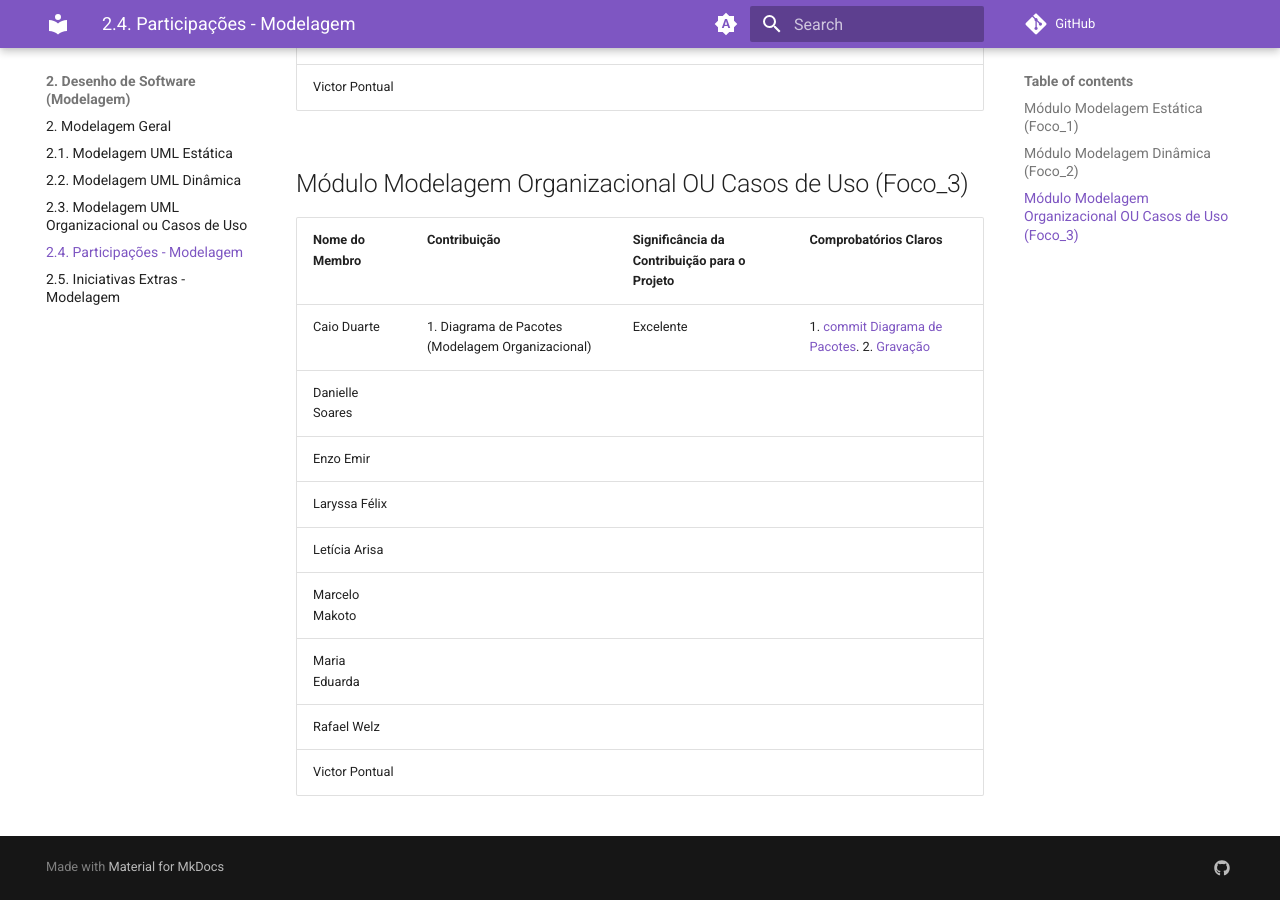
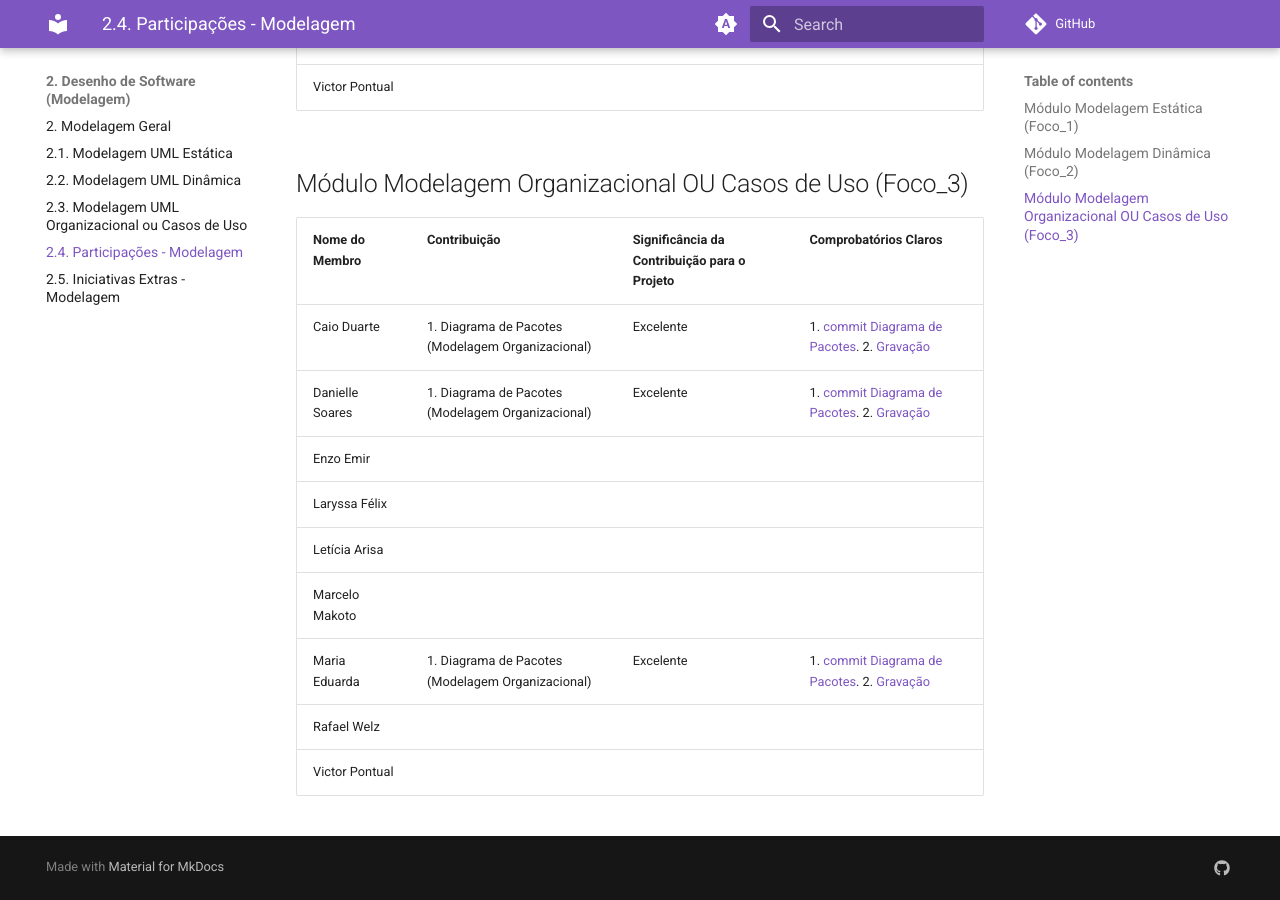
Before and after one commit to UnBArqDsw2025-2-Turma01/2025.2-T01-G1_JogoDigital_Entrega_02, an MkDocs documentation site: the page built from docs/Modelagem/2.4.ParticipacoesModelagem.md, in a window 1280 px wide and 900 px high, scrolled down 1456 px. Built offline with MkDocs 1.6.1 and Material for MkDocs 9.7.7, drawn with Linux system fonts in a browser that asks for light colours.

Commit message:
feat: adiciona mais participações

```diff
--- a/docs/Modelagem/2.4.ParticipacoesModelagem.md
+++ b/docs/Modelagem/2.4.ParticipacoesModelagem.md
@@ -37,11 +37,11 @@ Breve relato sobre as participações/contribuições de cada membro à entrega.
 | Nome do Membro  | Contribuição | Significância da Contribuição para o Projeto | Comprobatórios Claros |
 | --------------- | ------------ | -------------------------------------------- | --------------------- |
 | Caio Duarte     | 1. Diagrama de Pacotes (Modelagem Organizacional)            |Excelente      | 1. [commit Diagrama de Pacotes](https://github.com/UnBArqDsw2025-2-Turma01/2025.2-T01-G1_JogoDigital_Entrega_02/commit/05f5578228a89522bf5e17ee69fa2396973f8e35). 2. [Gravação](https://youtu.be/uXsC8_--G7E)                 |
-| Danielle Soares |              |                                              |                       |
+| Danielle Soares | 1. Diagrama de Pacotes (Modelagem Organizacional)            |Excelente      | 1. [commit Diagrama de Pacotes](https://github.com/UnBArqDsw2025-2-Turma01/2025.2-T01-G1_JogoDigital_Entrega_02/commit/05f5578228a89522bf5e17ee69fa2396973f8e35). 2. [Gravação](https://youtu.be/uXsC8_--G7E)                 |
 | Enzo Emir       |              |                                              |                       |
 | Laryssa Félix   |              |                                              |                       |
 | Letícia Arisa   |              |                                              |                       |
 | Marcelo Makoto  |              |                                              |                       |
-| Maria Eduarda   |              |                                              |                       |
+| Maria Eduarda   | 1. Diagrama de Pacotes (Modelagem Organizacional)            |Excelente      | 1. [commit Diagrama de Pacotes](https://github.com/UnBArqDsw2025-2-Turma01/2025.2-T01-G1_JogoDigital_Entrega_02/commit/05f5578228a89522bf5e17ee69fa2396973f8e35). 2. [Gravação](https://youtu.be/uXsC8_--G7E)                 |
 | Rafael Welz     |              |                                              |                       |
 | Victor Pontual  |              |                                              |                       |
```
